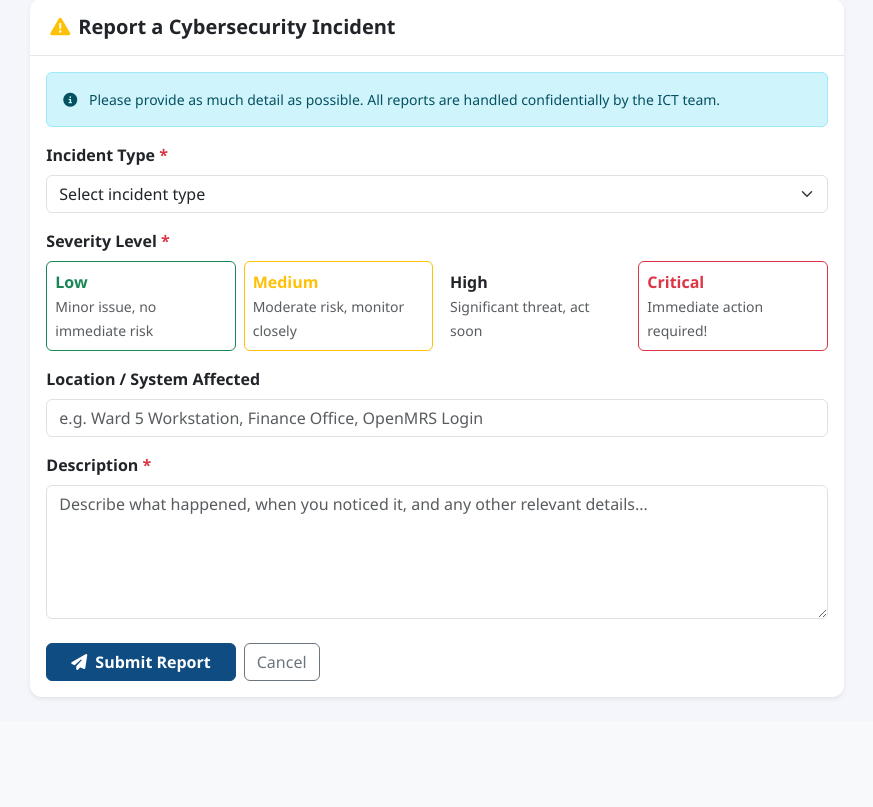
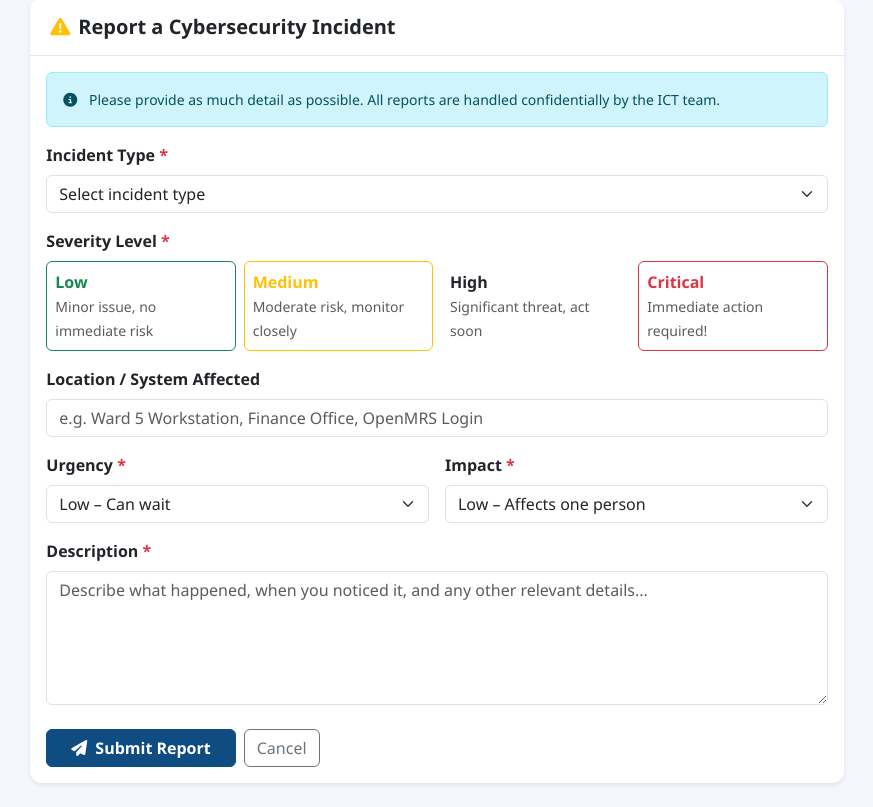
Before and after one commit to njorogedunnant-rgb/ampath-incident-portal, a Flask app: page /report in a window 1280 px wide. Shown: the part 85-892 px from the top of the page, without its empty margins (203-1076 px from the left). Before the commit the page ends 784 px from the top, so only its background shows below. Run offline with Flask 3, Linux system fonts and the light colour scheme; a user stored in the database is signed in; some libraries are stand-ins or nearby versions.

Commit message:
Add Priority Matrix feature

```diff
--- a/app.py
+++ b/app.py
@@ -26,6 +26,51 @@ mysql = MySQL(app)
 resend.api_key = os.environ.get("RESEND_API_KEY")
 s = URLSafeTimedSerializer(app.secret_key)
 # ── Auth Decorators ───────────────────────────────────────────────────────────
+
+def calculate_priority(urgency, impact):
+    matrix = {
+        ('High', 'High'): 'P1',
+        ('High', 'Medium'): 'P2',
+        ('Medium', 'High'): 'P2',
+        ('High', 'Low'): 'P3',
+        ('Medium', 'Medium'): 'P3',
+        ('Low', 'High'): 'P3',
+        ('Medium', 'Low'): 'P4',
+        ('Low', 'Medium'): 'P4',
+        ('Low', 'Low'): 'P5',
+    }
+    return matrix.get((urgency, impact), 'P5')
+
+
+def calculate_priority(urgency, impact):
+    matrix = {
+        ('High', 'High'): 'P1',
+        ('High', 'Medium'): 'P2',
+        ('Medium', 'High'): 'P2',
+        ('High', 'Low'): 'P3',
+        ('Medium', 'Medium'): 'P3',
+        ('Low', 'High'): 'P3',
+        ('Medium', 'Low'): 'P4',
+        ('Low', 'Medium'): 'P4',
+        ('Low', 'Low'): 'P5',
+    }
+    return matrix.get((urgency, impact), 'P5')
+
+
+def calculate_priority(urgency, impact):
+    matrix = {
+        ('High', 'High'): 'P1',
+        ('High', 'Medium'): 'P2',
+        ('Medium', 'High'): 'P2',
+        ('High', 'Low'): 'P3',
+        ('Medium', 'Medium'): 'P3',
+        ('Low', 'High'): 'P3',
+        ('Medium', 'Low'): 'P4',
+        ('Low', 'Medium'): 'P4',
+        ('Low', 'Low'): 'P5',
+    }
+    return matrix.get((urgency, impact), 'P5')
+
 def login_required(f):
     @wraps(f)
     def decorated(*args, **kwargs):
--- a/static/css/style.css
+++ b/static/css/style.css
@@ -86,3 +86,10 @@ body { background: var(--body-bg); font-family: 'Segoe UI', Arial, sans-serif; }
 .btn-primary { background: var(--primary); border-color: var(--primary); }
 .btn-primary:hover { background: #0a3860; border-color: #0a3860; }
 .btn-xs { padding: 0.2rem 0.6rem; font-size: 0.78rem; }
+
+/* Priority Badges */
+.priority-p1 { background: #7F1D1D; color: #FEE2E2; }
+.priority-p2 { background: #991B1B; color: #FEE2E2; }
+.priority-p3 { background: #C2410C; color: #FFEDD5; }
+.priority-p4 { background: #D97706; color: #FEF9C3; }
+.priority-p5 { background: #15803D; color: #DCFCE7; }
--- a/templates/dashboard.html
+++ b/templates/dashboard.html
@@ -94,6 +94,7 @@
             <th>Type</th>
             {% if session.role == 'admin' %}<th>Reporter</th>{% endif %}
             <th>Severity</th>
+            <th>Priority</th>
             <th>Status</th>
             <th>Date</th>
             <th>Action</th>
@@ -108,6 +109,7 @@
             <td class="small text-muted">{{ i.reporter_name }}</td>
             {% endif %}
             <td><span class="badge severity-{{ i.severity | lower }}">{{ i.severity }}</span></td>
+            <td><span class="badge priority-{{ i.priority | lower if i.priority else 'p5' }}">{{ i.priority or 'P5' }}</span></td>
             <td><span class="badge status-{{ i.status | lower | replace(' ', '-') }}">{{ i.status }}</span></td>
             <td class="small text-muted">{{ i.created_at.strftime('%d %b %Y') }}</td>
             <td>
--- a/templates/report.html
+++ b/templates/report.html
@@ -59,6 +59,25 @@
             <input type="text" name="location" class="form-control" placeholder="e.g. Ward 5 Workstation, Finance Office, OpenMRS Login">
           </div>
 
+          <div class="row g-3 mb-3">
+            <div class="col-md-6">
+              <label class="form-label fw-semibold">Urgency <span class="text-danger">*</span></label>
+              <select name="urgency" class="form-select" required>
+                <option value="Low">Low – Can wait</option>
+                <option value="Medium">Medium – Needs attention soon</option>
+                <option value="High">High – Needs immediate attention</option>
+              </select>
+            </div>
+            <div class="col-md-6">
+              <label class="form-label fw-semibold">Impact <span class="text-danger">*</span></label>
+              <select name="impact" class="form-select" required>
+                <option value="Low">Low – Affects one person</option>
+                <option value="Medium">Medium – Affects a department</option>
+                <option value="High">High – Affects entire organisation</option>
+              </select>
+            </div>
+          </div>
+
           <div class="mb-4">
             <label class="form-label fw-semibold">Description <span class="text-danger">*</span></label>
             <textarea name="description" class="form-control" rows="5"
```
